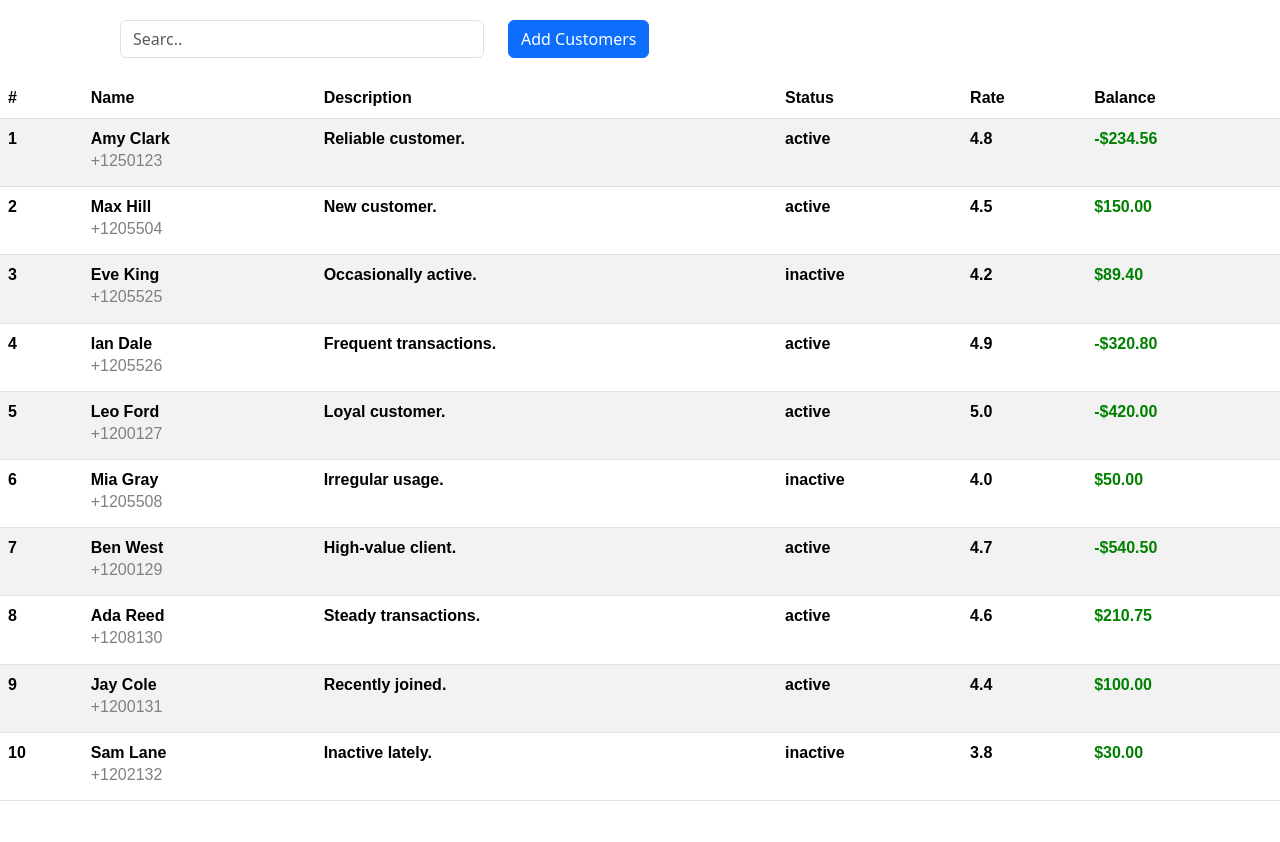
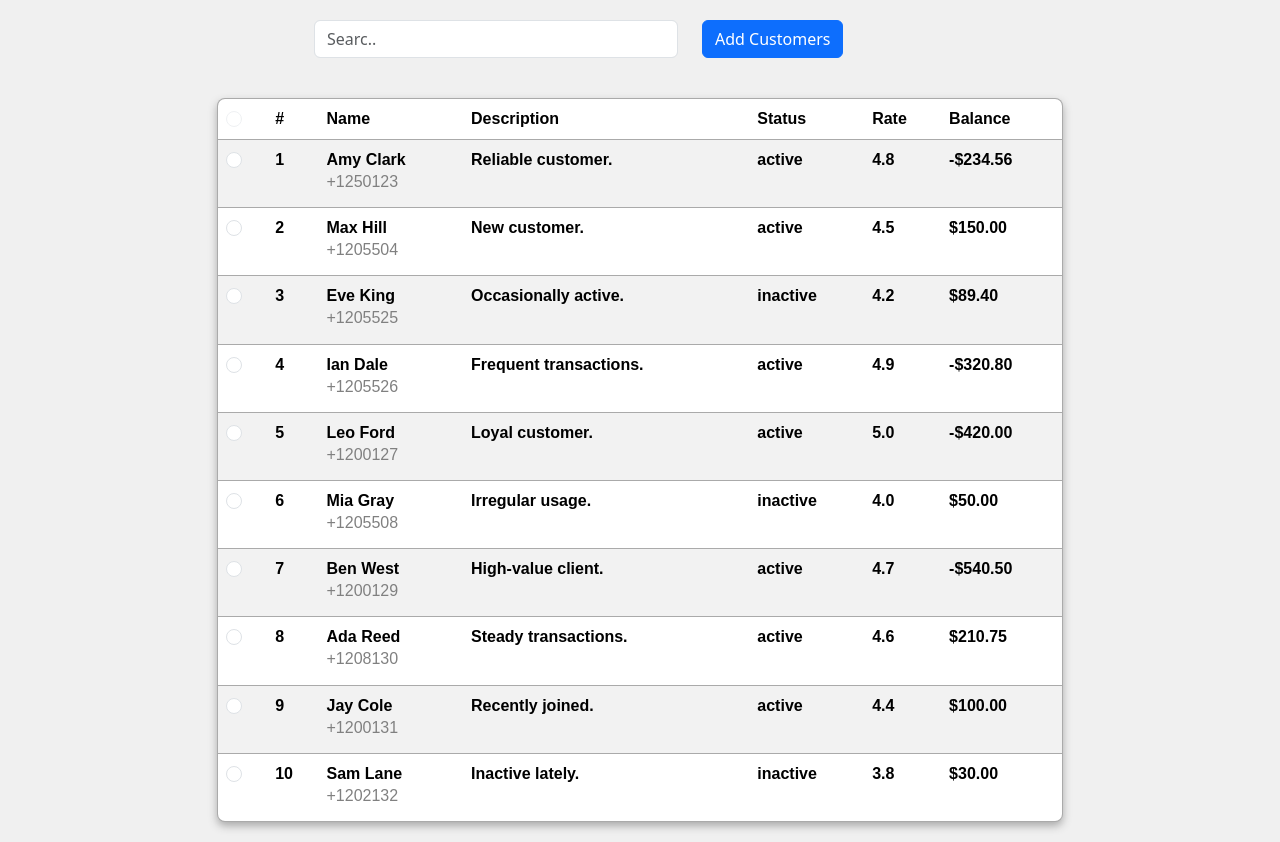
Before and after one commit to busrasgkts15/FirstReactProject, a React (Create React App) app: page / in a window 1280 px wide. Before the commit the page ends 817 px from the top, so only its background shows below. Built offline with nearby package versions, Linux system fonts and the light colour scheme.

Commit message:
Third Part

```diff
--- a/src/App.js
+++ b/src/App.js
@@ -9,6 +9,10 @@ function CustomerTitleRow() {
     return (
       <>
       <tr>
+      <th><Input style={{borderRadius: 8}}
+        type="checkbox"
+        disabled
+      /></th>
         <th>#</th>
         <th>Name</th>
         <th>Description</th>
@@ -22,20 +26,22 @@ function CustomerTitleRow() {
 
 // verileri çekeceğim
 function CustomerFeatureRow({ customer }) {
-
-  const balances = document.querySelectorAll('th');
-  balances.forEach((balance) => {
-    const value = balance.textContent.trim();
-    if (value.startsWith('-$')) {
+  const balances = document.getElementsByClassName('balance');
+  for (let balance of balances) {
+    const text = balance.textContent.trim();
+    if (text.startsWith('-$')) {
       balance.style.color = 'red';
-    } else if (value.startsWith('$')) {
+    } else if (text.startsWith('$')) {
       balance.style.color = 'green';
     }
-  });
+  }
 
   return (
     <>
     <tr>
+      <th><Input style={{borderRadius: 8}}
+        type="checkbox"
+      /></th>
       <th>{customer.id}</th>
       <th>{customer.fullname}
         <h6 style={{color: 'gray'}}>{customer.phonenumber}</h6>
@@ -43,7 +49,7 @@ function CustomerFeatureRow({ customer }) {
       <th>{customer.description}</th>
       <th>{customer.status}</th>
       <th>{customer.rate}</th>
-      <th style={{color: 'green'}}>{customer.balance}</th>
+      <th className='balance'>{customer.balance}</th>
     </tr>
     </>
   )
@@ -52,6 +58,17 @@ function CustomerFeatureRow({ customer }) {
 function CustomerTable({ customer , filterText}) {
   const Titlerows = [];
   const Featurerows = [];
+
+  const tableStyle = {
+    width: "100%",
+    margin: "20px auto",
+    border: "1px solid #aaaaaa", // Çerçeve
+    borderRadius: "8px", // Köşeleri yuvarlatma
+    boxShadow: "0 4px 8px #aaaaaa", // Gölge
+    backgroundColor: "#aaaaaa", // Arka plan rengi
+    overflow: "hidden", // Taşmaları gizle
+  };
+
 
   Titlerows.push(
 
@@ -70,14 +87,19 @@ function CustomerTable({ customer , filterText}) {
 
   return (
     <>
-    <div >
-    <Table striped>
+    <Row>
+      <Col md={2}></Col>
+      <Col md={8}>
+      <Table style={tableStyle} striped>
      <thead style={{fontFamily:'fantasy'}}>
       {Titlerows}
     </thead>
     <tbody style={{fontFamily:'sans-serif', justifyContent:'center' , alignItems: 'center' }}>{Featurerows}</tbody>
     </Table>
-    </div>
+      </Col>
+    </Row>
+
+
     </>
 
   );
@@ -87,11 +109,12 @@ function SearchAndAddCustomer({filterText , setFilterText}){
   return (
     <div style={{padding: 20 , marginLeft: 100}}>
       <Row>
+        <Col md={2}></Col>
         <Col style={{}} md={4} >
         <Input placeholder='Searc..' value={filterText}
         onChange={e => setFilterText(e.target.value)}/>
         </Col>
-        <Col md={8} >
+        <Col md={4} >
         <Button color="primary">Add Customers</Button>
         </Col>
       </Row>
--- a/src/index.css
+++ b/src/index.css
@@ -5,6 +5,7 @@ body {
     sans-serif;
   -webkit-font-smoothing: antialiased;
   -moz-osx-font-smoothing: grayscale;
+  background-color: rgb(240, 240, 240) !important;
 }
 
 code {
```
